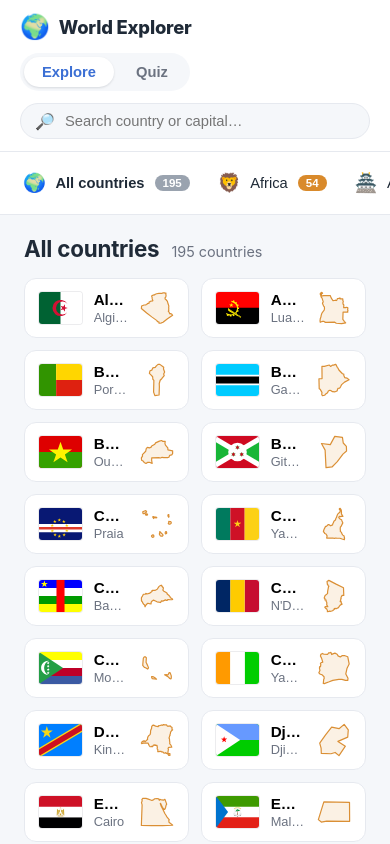
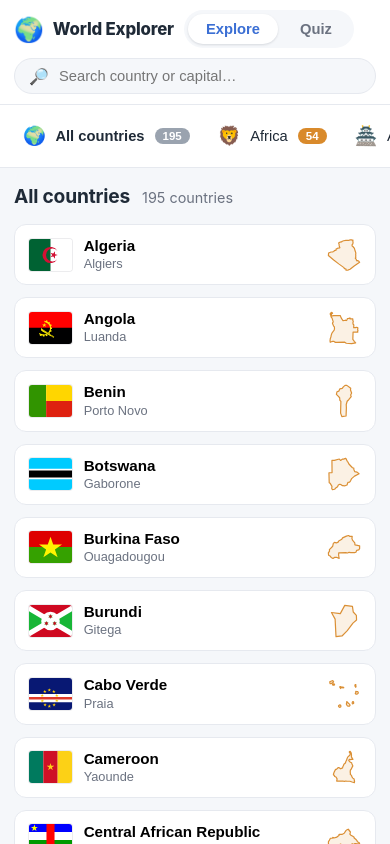
Before and after one commit to Endorrfin/world-explorer, a React (Vite) app: page /#/explore/all in a window 390 px wide. Built offline with nearby package versions, Linux system fonts and the light colour scheme.

Commit message:
World Explorer: Responsive mobile layout + non-truncated tiles; add CLAUDE.md

```diff
--- a/src/styles.css
+++ b/src/styles.css
@@ -208,7 +208,7 @@ body {
 
 .grid {
   display: grid;
-  grid-template-columns: repeat(auto-fill, minmax(160px, 1fr));
+  grid-template-columns: repeat(auto-fill, minmax(200px, 1fr));
   gap: 12px;
 }
 
@@ -263,16 +263,14 @@ body {
   font-weight: 650;
   font-size: 0.95rem;
   line-height: 1.2;
-  white-space: nowrap;
-  overflow: hidden;
-  text-overflow: ellipsis;
+  overflow-wrap: anywhere;
 }
 .card__capital {
   font-size: 0.8rem;
   color: var(--muted);
-  white-space: nowrap;
-  overflow: hidden;
-  text-overflow: ellipsis;
+  line-height: 1.25;
+  margin-top: 1px;
+  overflow-wrap: anywhere;
 }
 
 /* ------------------------------------------------------------- detail */
@@ -632,7 +630,11 @@ body {
 
 @media (max-width: 720px) {
   .topbar {
-    gap: 12px;
+    gap: 10px;
+    padding: 10px 14px;
+  }
+  .brand {
+    font-size: 1.05rem;
   }
   .search {
     order: 3;
@@ -662,7 +664,30 @@ body {
   .continent__name {
     flex: none;
   }
+  .main {
+    padding: 16px 14px 36px;
+  }
+  .main__title {
+    font-size: 1.2rem;
+  }
+  /* hybrid: full-width list rows on phones */
+  .grid {
+    grid-template-columns: 1fr;
+  }
+  .quiz-wrap {
+    padding: 18px 12px 48px;
+  }
+  .quiz {
+    padding: 20px;
+  }
   .quiz__options {
     grid-template-columns: 1fr;
   }
+  .quiz__flag {
+    font-size: 5rem;
+  }
+  .quiz__shape-svg {
+    width: 150px;
+    height: 120px;
+  }
 }
```
Also changed, not shown: 1 other file (tests, documents, lock files or other folders).
